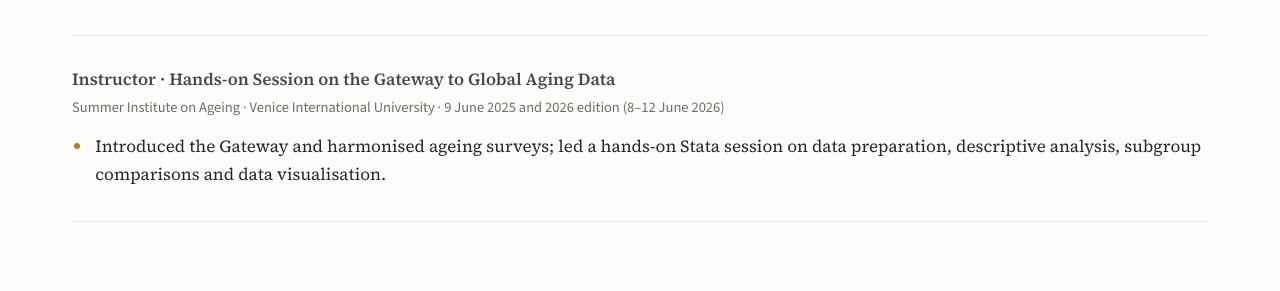
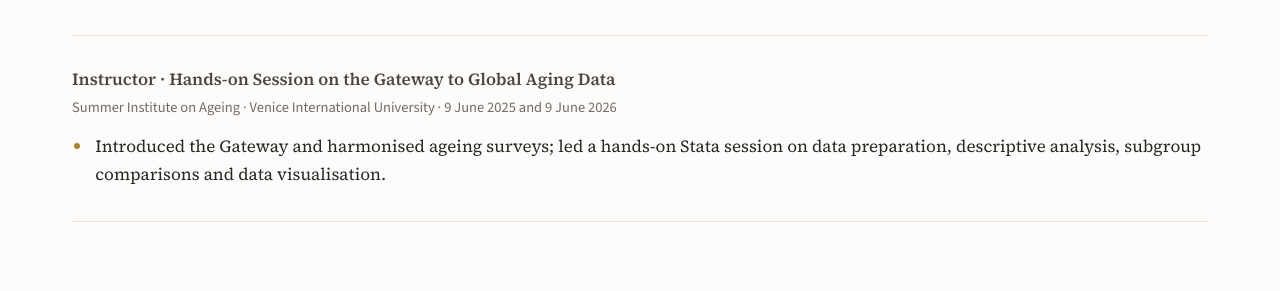
Before and after one commit to mahagasim/mahagasim.github.io, a Jekyll site: the page built from teaching.md, in a window 1280 px wide. Shown: the part 333-624 px from the top of the page. Built offline with Jekyll 4.4.1, drawn with Linux system fonts in a browser that asks for light colours.

Commit message:
Clarify VIU Gateway hands-on session dates for 2025 and 2026

```diff
--- a/teaching.md
+++ b/teaching.md
@@ -16,7 +16,7 @@ description: Teaching experience in econometrics, Stata, and harmonised ageing d
 
 <div class="entry">
   <h3>Instructor · Hands-on Session on the Gateway to Global Aging Data</h3>
-  <p class="entry-meta">Summer Institute on Ageing · Venice International University · 9 June 2025 and 2026 edition (8–12 June 2026)</p>
+  <p class="entry-meta">Summer Institute on Ageing · Venice International University · 9 June 2025 and 9 June 2026</p>
   <ul>
     <li>Introduced the Gateway and harmonised ageing surveys; led a hands-on Stata session on data preparation, descriptive analysis, subgroup comparisons and data visualisation.</li>
   </ul>
```
